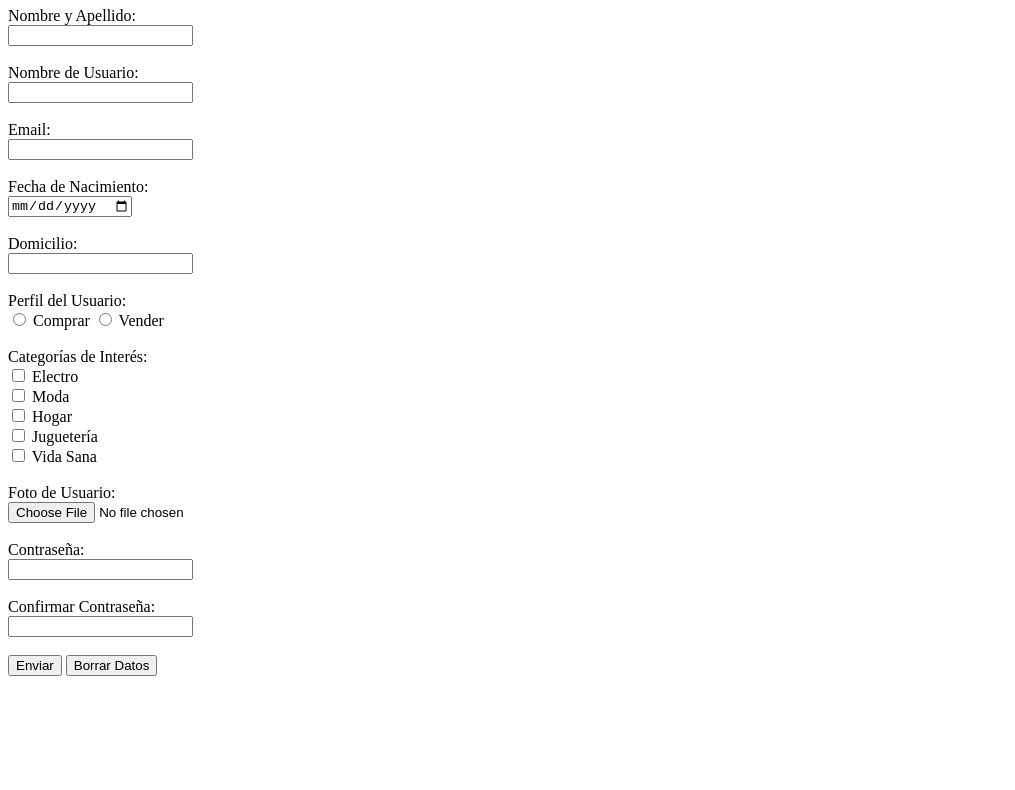
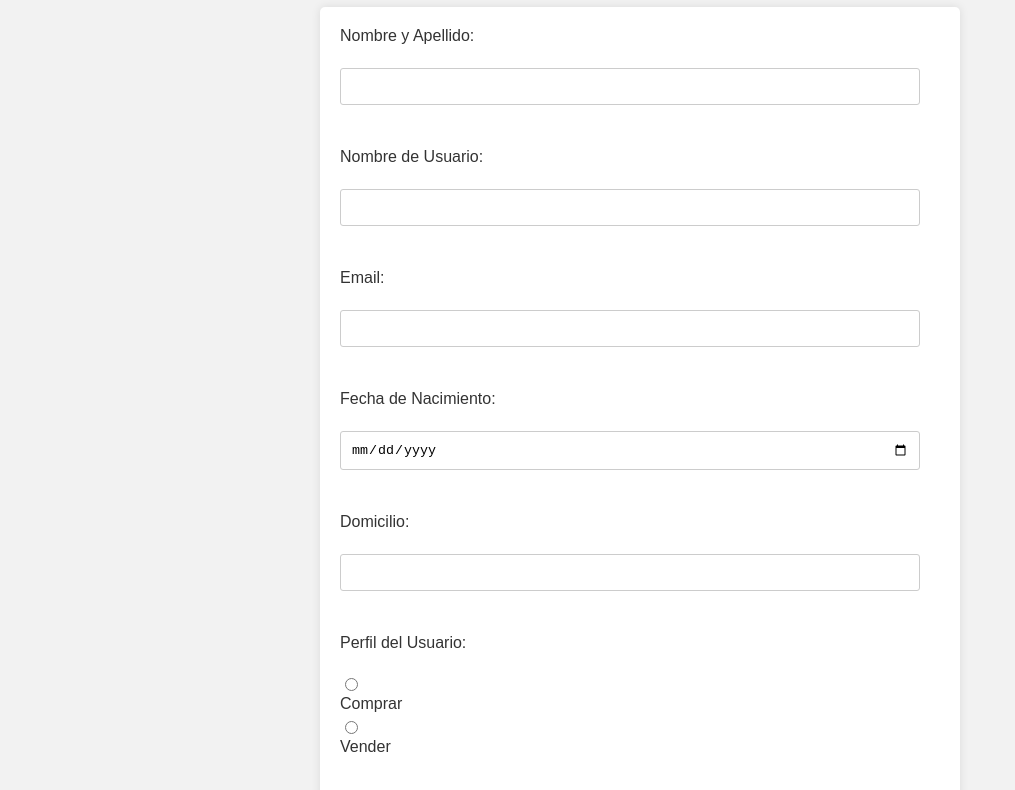
Before and after one commit to FedericoNacca/mercadoLiebre, a website: page view/registro.html in a window 1280 px wide. Shown: the part 73-863 px from the top of the page, without its empty margins (0-1015 px from the left). Before the commit the page ends 800 px from the top, so only its background shows below. Drawn offline with Linux system fonts and the light colour scheme.

Commit message:
fix:corrigiendo errores

```diff
--- a/package.json
+++ b/package.json
@@ -4,7 +4,7 @@
   "description": "",
   "main": "app.js",
   "scripts": {
-    "test": "echo \"Error: no test specified\" && exit 1",
+    "test": "node app.js",
     "start": "nodemon app.js"
   },
   "keywords": [],
--- a/public/css/style.css
+++ b/public/css/styleHome.css
@@ -208,3 +208,10 @@ section article .datosDelArticulo { /*Haciendo los datos*/
     }
 
 }
+
+.registro{
+    display:flex;
+    flex-direction: row;
+    align-items: center;
+    justify-content: space-between;
+}
--- /dev/null
+++ b/public/css/styleLogin.css
@@ -0,0 +1,61 @@
+*{
+    background-color: white;
+}
+
+body {
+    font-family: Arial, sans-serif;
+    background-color: #f4f4f4;
+    margin: 0;
+    padding: 0;
+}
+
+h1 {
+    text-align: center;
+    color: #333;
+}
+
+form {
+    max-width: 300px;
+    margin: 20px auto;
+    padding: 20px;
+    background-color: #fff;
+    border-radius: 5px;
+    box-shadow: 0px 0px 50px rgba(135, 131, 209, 0.5);
+}
+
+label {
+    display: block;
+    margin-bottom: 5px;
+    color: #333;
+}
+
+input {
+    width: 100%;
+    padding: 10px;
+    margin-bottom: 10px;
+    border: 1px solid #ccc;
+    border-radius: 3px;
+    box-sizing: border-box;
+}
+
+button {
+    width: 100%;
+    padding: 10px;
+    background-color: #efd69c;
+    border: none;
+    border-radius: 3px;
+    color: #0b0b0b;
+    cursor: pointer;
+    font-weight: bold;
+    font-size: medium;
+
+}
+
+button:hover {
+    background-color: #b18b44;
+}
+
+.error {
+    color: red;
+    font-size: 12px;
+}
--- /dev/null
+++ b/public/css/styleRegistro.css
@@ -0,0 +1,86 @@
+body {
+    font-family: Arial, sans-serif;
+    background-color: #f2f2f2;
+    margin: 0;
+    padding: 0;
+}
+
+h1 {
+    text-align: center;
+    color: #333;
+}
+
+.registro {
+    max-width: 600px;
+    margin: 20px auto;
+    padding: 20px;
+    background-color: #fff;
+    border-radius: 5px;
+    box-shadow: 0px 0px 10px rgba(0, 0, 0, 0.1);
+}
+
+div {
+    margin-bottom: 15px;
+}
+
+label {
+    display: block;
+    margin-bottom: 5px;
+    color: #333;
+}
+
+input[type="text"],
+input[type="email"],
+input[type="date"],
+input[type="password"],
+input[type="file"] {
+    width: calc(100% - 20px);
+    padding: 10px;
+    margin-bottom: 10px;
+    border: 1px solid #ccc;
+    border-radius: 3px;
+    box-sizing: border-box;
+}
+
+input[type="checkbox"],
+input[type="radio"] {
+    margin-right: 5px;
+}
+
+button[type="submit"],
+button[type="button"] {
+    width: 49%;
+    padding: 10px;
+    background-color: #007bff;
+    border: none;
+    border-radius: 3px;
+    color: #fff;
+    cursor: pointer;
+}
+
+button[type="submit"] {
+    float: left;
+}
+
+button[type="button"] {
+    float: right;
+    background-color: #dc3545;
+}
+
+button[type="submit"]:hover,
+button[type="button"]:hover {
+    background-color: #0056b3;
+}
+
+@media (max-width: 600px) {
+    input[type="checkbox"],
+    input[type="radio"] {
+        margin-right: 0;
+        margin-bottom: 5px;
+    }
+
+    button[type="submit"],
+    button[type="button"] {
+        width: 100%;
+    }
+}
--- a/view/registro.html
+++ b/view/registro.html
@@ -3,47 +3,61 @@
 <head>
   <meta charset="UTF-8">
   <meta name="viewport" content="width=device-width, initial-scale=1.0">
+  <link rel="stylesheet" href="/css/styleRegistro.css">
   <title>Registro de Usuario</title>
 </head>
 <body>
 
 <h1>Registro de Usuario</h1>
 
+<div class="registro">
     <form id="registerForm" action="submit_form.php" method="post">
-
+      <div>
         <label for="nombre">Nombre y Apellido:</label><br>
         <input type="text" id="nombre" name="nombre" required><br><br>
+      </div>
 
+      <div>
         <label for="usuario">Nombre de Usuario:</label><br>
         <input type="text" id="usuario" name="usuario" required><br><br>
+      </div>
 
+      <div>
         <label for="email">Email:</label><br>
         <input type="email" id="email" name="email" required><br><br>
+      </div>
 
+      <div>
         <label for="fechaNacimiento">Fecha de Nacimiento:</label><br>
         <input type="date" id="fechaNacimiento" name="fechaNacimiento" required><br><br>
+      </div>
 
+      <div>
         <label for="domicilio">Domicilio:</label><br>
         <input type="text" id="domicilio" name="domicilio" required><br><br>
+      </div>
 
+      <div>
         <label for="perfil">Perfil del Usuario:</label><br>
         <input type="radio" id="comprar" name="perfil" value="comprar" required>
         <label for="comprar">Comprar</label>
         <input type="radio" id="vender" name="perfil" value="vender">
         <label for="vender">Vender</label><br><br>
+      </div>
 
+      <div>
         <label for="categorias">Categorías de Interés:</label><br>
-    <input type="checkbox" id="electro" name="categorias[]" value="Electro">
+        <input type="checkbox" id="electro" name="categorias" value="Electro">
         <label for="electro">Electro</label><br>
-    <input type="checkbox" id="moda" name="categorias[]" value="Moda">
+        <input type="checkbox" id="moda" name="categorias" value="Moda">
         <label for="moda">Moda</label><br>
-    <input type="checkbox" id="hogar" name="categorias[]" value="Hogar">
+        <input type="checkbox" id="hogar" name="categorias" value="Hogar">
         <label for="hogar">Hogar</label><br>
-    <input type="checkbox" id="jugueteria" name="categorias[]" value="Juguetería">
+        <input type="checkbox" id="jugueteria" name="categorias" value="Juguetería">
         <label for="jugueteria">Juguetería</label><br>
-    <input type="checkbox" id="vidaSana" name="categorias[]" value="Vida Sana">
+        <input type="checkbox" id="vidaSana" name="categorias" value="Vida Sana">
         <label for="vidaSana">Vida Sana</label><br><br>
-
+      </div>
     <label for="foto">Foto de Usuario:</label><br>
     <input type="file" id="foto" name="foto" accept="image/*" required><br><br>
 
@@ -55,5 +69,6 @@
 
     <button type="submit">Enviar</button>
     <button type="button" onclick="resetForm()">Borrar Datos</button>
+  </div>
 
 </form>
```
Also changed, not shown: app.js (+8 -2 lines), view/home.html (+4 -4 lines), view/login.html (+7 -2 lines). Lines whose indentation alone changed are shown as unchanged.
